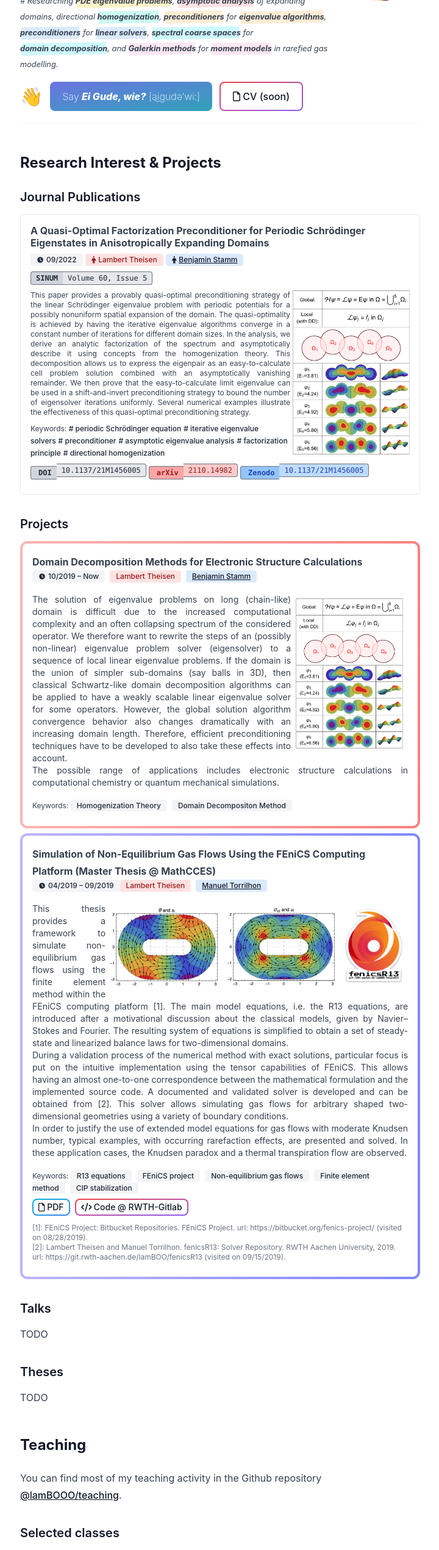
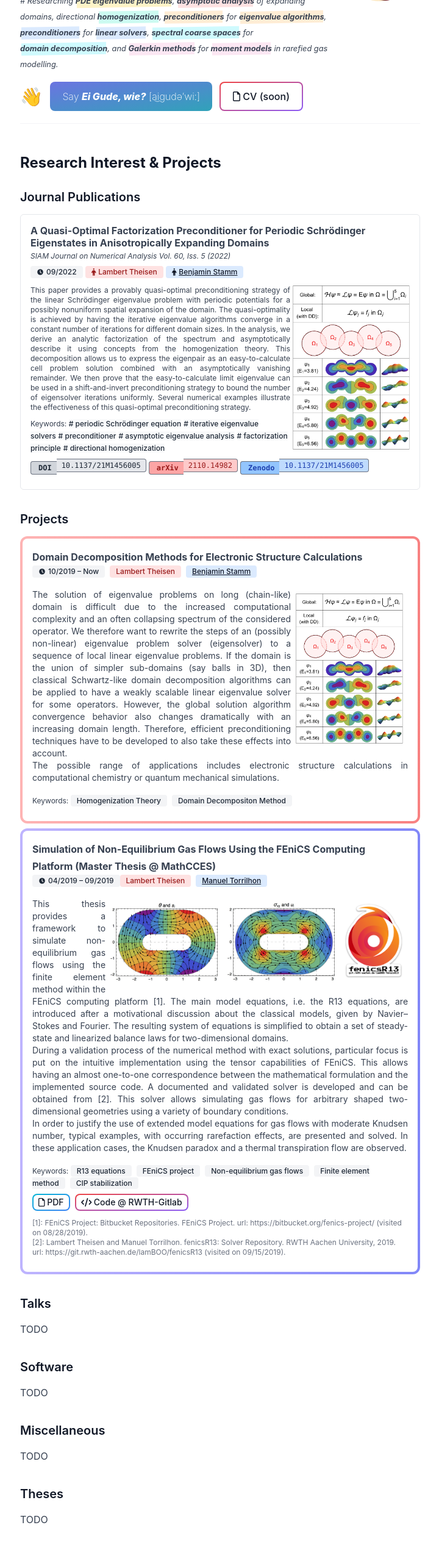
Before and after one commit to lamBOOO/thsn.dev, a Next.js app: page / in a window 1280 px wide. Shown: the part 234-2775 px from the top of the page at 61% size, without its empty margins (279-999 px from the left). Built offline with nearby package versions, Linux system fonts and the light colour scheme.

Commit message:
Fix teaching

```diff
--- a/pages/index.tsx
+++ b/pages/index.tsx
@@ -15,7 +15,7 @@ import { faGithub } from '@fortawesome/free-brands-svg-icons'
 import { faGitlab } from '@fortawesome/free-brands-svg-icons'
 import { faLinkedin } from '@fortawesome/free-brands-svg-icons'
 import { faFile } from '@fortawesome/free-regular-svg-icons'
-import { faBuilding, faBuildingColumns, faCode, faPerson, faUser, faUsers } from '@fortawesome/free-solid-svg-icons'
+import { faBook, faBuilding, faBuildingColumns, faCode, faPerson, faUser, faUsers } from '@fortawesome/free-solid-svg-icons'
 
 import logo_me from '../public/me.jpg'
 import dd_teaser from '../public/lambert_eigendd_teaser.jpg'
@@ -88,8 +88,14 @@ export default function Home() {
             </h2>
             <h3>Journal Publications</h3>
             <div className="border flex flex-col justify-between h-full bg-white rounded-md p-4">
-              <span className='font-bold leading-5 mb-2'>
+              <span className='leading-5 mb-2'>
+                <span className='font-bold'>
                   A Quasi-Optimal Factorization Preconditioner for Periodic Schrödinger Eigenstates in Anisotropically Expanding Domains
+                </span>
+                <br />
+                <i className="text-xs">
+                  SIAM Journal on Numerical Analysis Vol. 60, Iss. 5 (2022)
+                </i>
               </span>
               <div className='m-0 flex flex-wrap gap-1 mb-1'>
                 <span className="bg-gray-100 text-gray-800 text-xs font-medium inline-flex items-center px-2.5 py-0.5 rounded">
@@ -105,10 +111,6 @@ export default function Home() {
                   Benjamin Stamm
                 </ Link></span>
               </div>
-              <span className="border-gray-500">
-                <span className='border-inherit border-t border-l border-b text-xs font-mono inline-flex items-center rounded-tl rounded-bl px-2 py-0.5 bg-gray-300 text-gray-800 font-bold'>SINUM</span>
-                <span className='border-inherit border-t border-r border-b text-xs inline-flex items-center rounded-tr rounded-br px-2 py-0.5 bg-gray-200 text-gray-800 font-mono'>Volume 60, Issue 5</span>
-              </span>
               <div>
                 <p className='font-norma text-xs leading-4 text-justify my-2'>
                   <Image
@@ -282,6 +284,10 @@ export default function Home() {
             </div>
             <h3>Talks</h3>
             <p>TODO</p>
+            <h3>Software</h3>
+            <p>TODO</p>
+            <h3>Miscellaneous</h3>
+            <p>TODO</p>
             <h3>Theses</h3>
             <p>TODO</p>
             <h2>Teaching</h2>
@@ -290,12 +296,14 @@ export default function Home() {
             </p>
             <h3>Selected classes</h3>
             <div className="border flex flex-col justify-between h-full bg-white rounded-md p-4">
-              <span className=' mb-2 leading-3'>
-              <span className='font-bold leading-5'>
+              <span className='leading-5 mb-2'>
+                <span className='font-bold'>
                   Vortragsübung Höhere Mathematik 1 für Ingenieure
                 </span>
-              <br/>
-              <span className='text-xs text-gray-500'> (global exercise higher mathematics 1 for engineers)</span>
+                <br />
+                <i className="text-xs">
+                  (global exercise higher mathematics 1 for engineers)
+                </i>
               </span>
               <div className='m-0 flex flex-wrap gap-1 mb-1'>
                 <span className="bg-gray-100 text-gray-800 text-xs font-medium inline-flex items-center px-2.5 py-0.5 rounded">
@@ -313,19 +321,28 @@ export default function Home() {
               </div>
 
               <div>
-                <p className='font-norma text-xs leading-4 text-justify my-2'>
+                <p className='font-normal text-xs leading-4 text-justify my-2'>
                   The class is about the basic concepts of linear algebra. For example:
-                  <ul className='leading-3'>
-                    <li>logics</li>
-                    <li>numbers, sets, inequalities</li>
-                    <li>euclidian vectorspace</li>
-                    <li>linear systems of equations</li>
-                    <li>transformations and transformation groups</li>
-                    <li>principal axis transformations</li>
+                </p>
+                <ul className='font-normal text-xs leading-3'>
+                  <li key="0">logics</li>
+                  <li key="1">numbers, sets, inequalities</li>
+                  <li key="2">euclidian vectorspace</li>
+                  <li key="3">linear systems of equations</li>
+                  <li key="4">transformations and transformation groups</li>
+                  <li key="5">principal axis transformations</li>
                 </ul>
-                </p>
                 <div>
                 </div>
+                <Link href="https://github.com/lamBOOO/teaching/tree/main/uni-stuttgart/ws22-nmh-hm1">
+                  <span className="border-gray-500 hover:border-black">
+                    <span className='border-inherit border-t border-l border-b text-xs font-mono inline-flex items-center rounded-tl rounded-bl px-2 py-0.5 bg-green-300 text-green-800 font-bold'>
+                      <span className="pr-1"><FontAwesomeIcon icon={faBook} /></span>
+                      Course notes
+                    </span>
+                    <span className='border-inherit border-t border-r border-b text-xs inline-flex items-center rounded-tr rounded-br px-2 py-0.5 bg-green-200 text-green-800 font-mono'>LINK</span>
+                  </span>
+                </Link>
 
 
 
```
Lines whose indentation alone changed are shown as unchanged.
